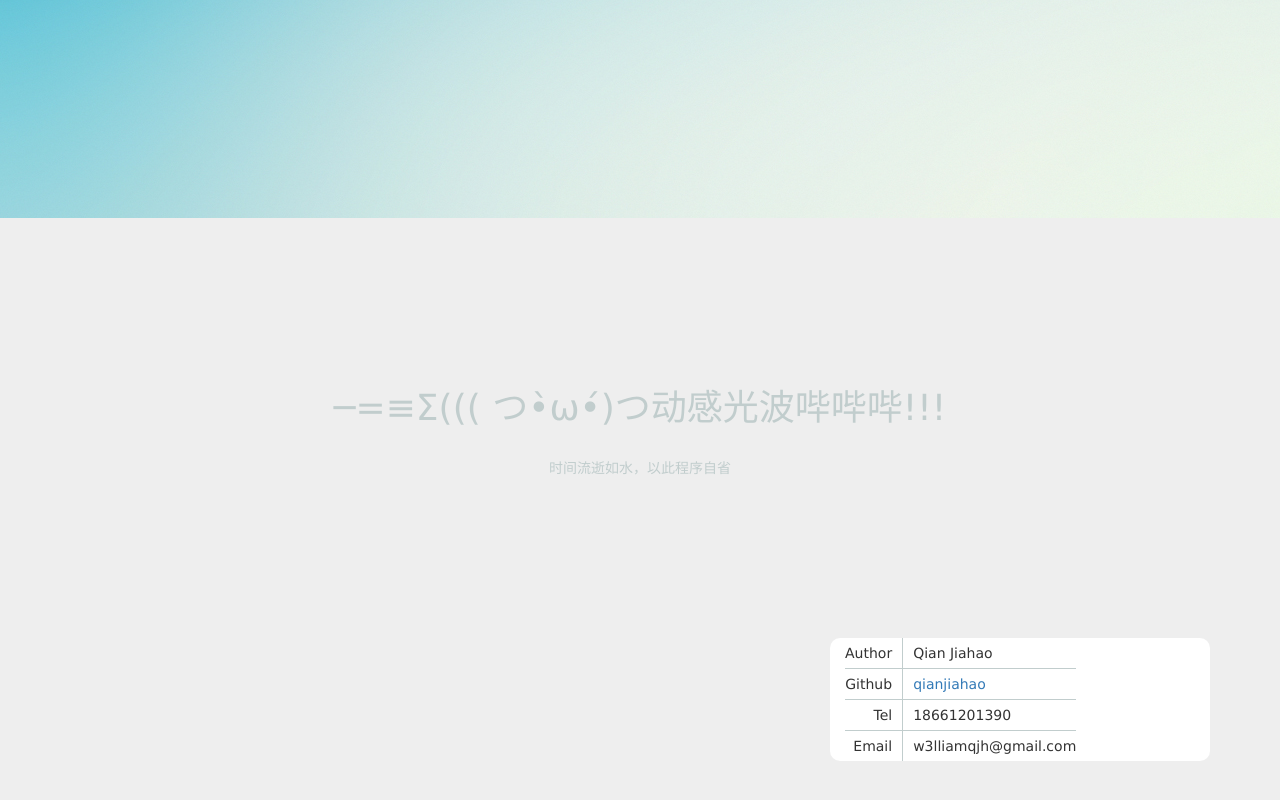
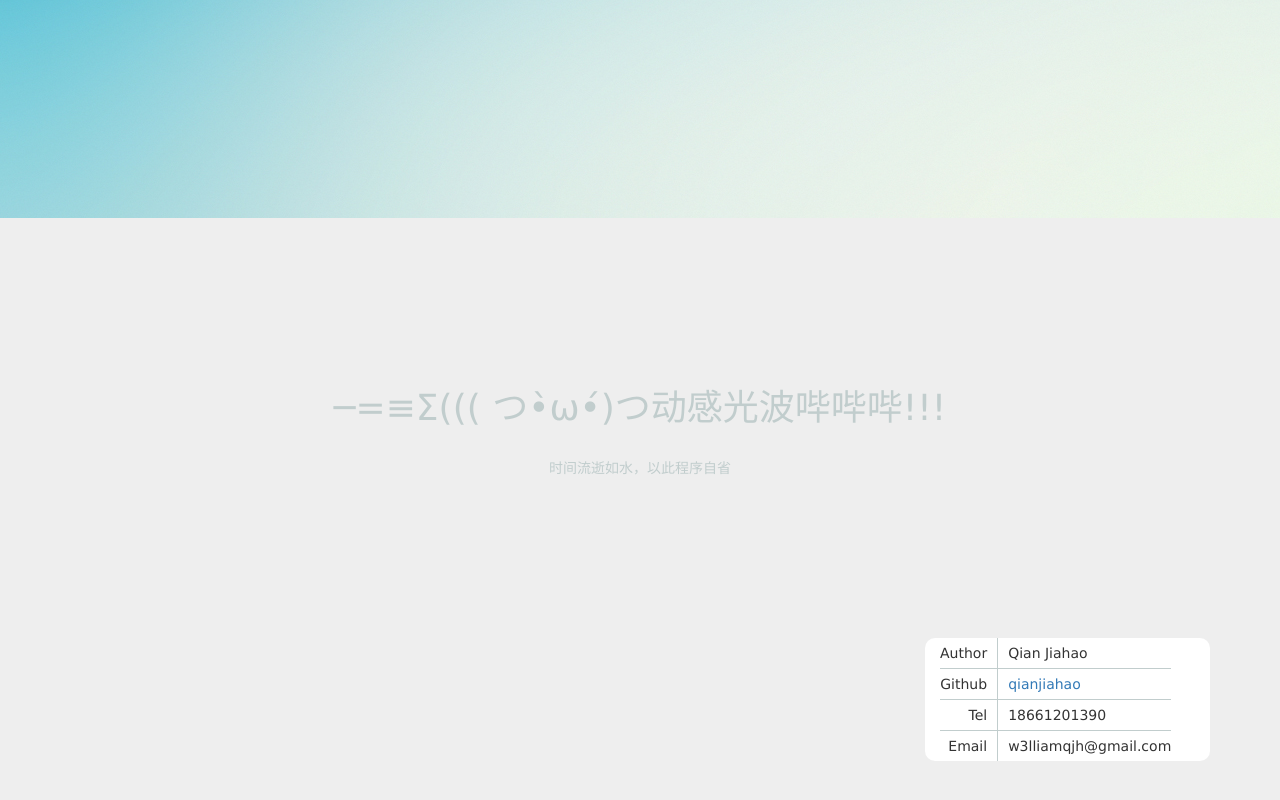
Before and after one commit to qianjiahao/PlanDesigner, a website: page plandesigner/public/index.html in a window 1280 px wide. Shown: the part 2182-2982 px from the top of the page. Drawn offline with nearby package versions, Linux system fonts and the light colour scheme.

Commit message:
change size of author info

```diff
--- a/plandesigner/public/index.html
+++ b/plandesigner/public/index.html
@@ -229,7 +229,7 @@
         <p style="margin-top: 30px;">时间流逝如水，以此程序自省</p>
     </div>
 </div>
-<div class="col-sm-4" style="float: right;margin-top: 150px;background: #fff;border-radius: 10px;">
+<div class="col-sm-3" style="float: right;margin-top: 150px;background: #fff;border-radius: 10px;">
     <table id="message">
         <tr>
             <td class="message">Author</td>
```
